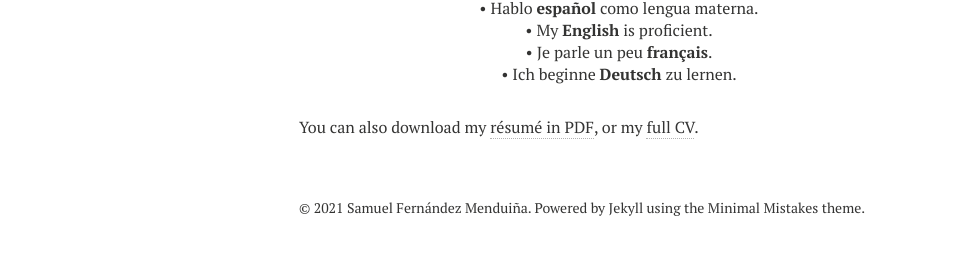
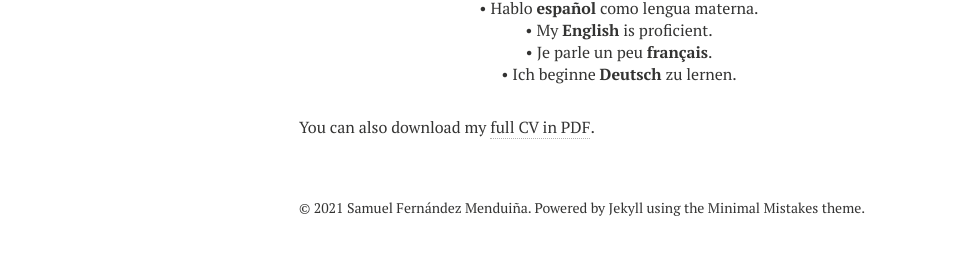
Before and after one commit to sf219/sfweb, a Jekyll site: the page built from cv.md, in a window 1280 px wide. Shown: the part 927-1190 px from the top of the page, without its empty margins (21-990 px from the left). Built offline with Jekyll 4.4.1, drawn with Linux system fonts in a browser that asks for light colours; nearby versions of some CDN libraries.

Commit message:
Update cv.md

```diff
--- a/cv.md
+++ b/cv.md
@@ -3,8 +3,8 @@ layout: cv
 permalink: /cv/
 title: My CV
 tags: [about]
-modified: 8-7-2014
+modified: 26-01-2021
 comments: false
 ---
 
-You can also download my <a href="https://drive.google.com/file/d/1wwMkRUc3HlYmB_2CPa5VMbNn52MZGhYH/view?usp=sharing" target="_blank">résumé in PDF</a>, or my <a href="https://drive.google.com/file/d/1XN9dn-1obfdMG8CQIvWjHvhpO01Ek1ax/view?usp=sharing" target="_blank">full CV</a>.
+You can also download my <a href="https://drive.google.com/file/d/1P4ETYqbgOaSE5VCWDilc6ZkK3gUgk6jT/view?usp=sharing" target="_blank">full CV in PDF</a>.
```
